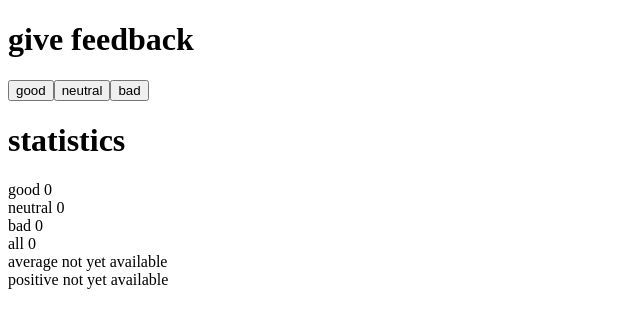
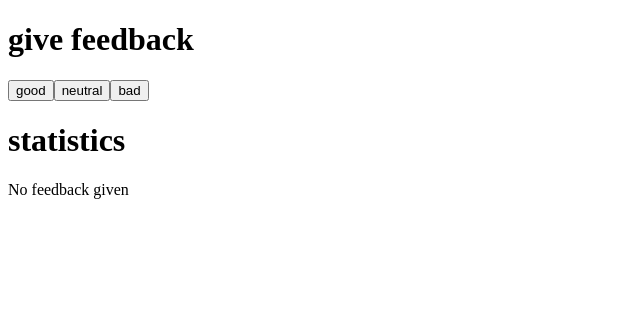
Before and after one commit to preitinger/fullstack-part1, a React (Create React App) app in the folder unicafe/: page / in a window 1280 px wide. Shown: the top 328 px of the page, without its empty margins (0-640 px from the left). Built offline with nearby package versions, Linux system fonts and the light colour scheme.

Commit message:
1.9 complete

```diff
--- a/unicafe/src/App.js
+++ b/unicafe/src/App.js
@@ -2,11 +2,14 @@ import { useState } from 'react'
 
 const Statistics = ({good, neutral, bad}) => {
   const all = good + neutral + bad
+  // now with the conditional body the guard is actually outdated ;-/
   const guard = x => (all === 0 ? 'not yet available' : x)
 
-  return (
+  const head = (
+    <h1>statistics</h1>
+  )
+  const body = (
     <>
-      <h1>statistics</h1>
     <div>
       good {good}
     </div>
@@ -25,6 +28,13 @@ const Statistics = ({good, neutral, bad}) => {
     <div>
       positive {guard(good * 100.0 / all + ' %')}
     </div>
+    </>
+  )
+
+  return (
+    <>
+      {head}
+      {all === 0 ? 'No feedback given' : body}
     </>
   )
 }
```
Lines whose indentation alone changed are shown as unchanged.
